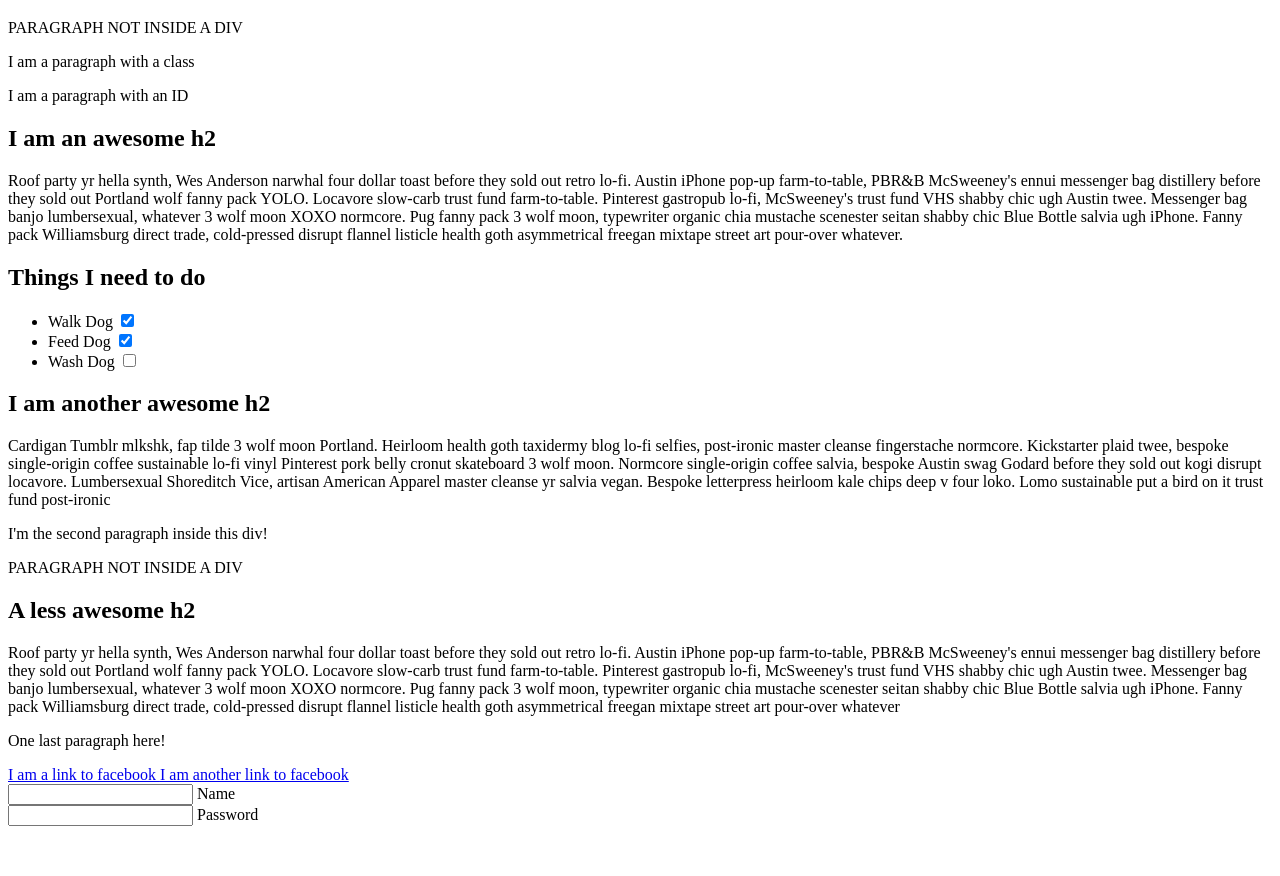
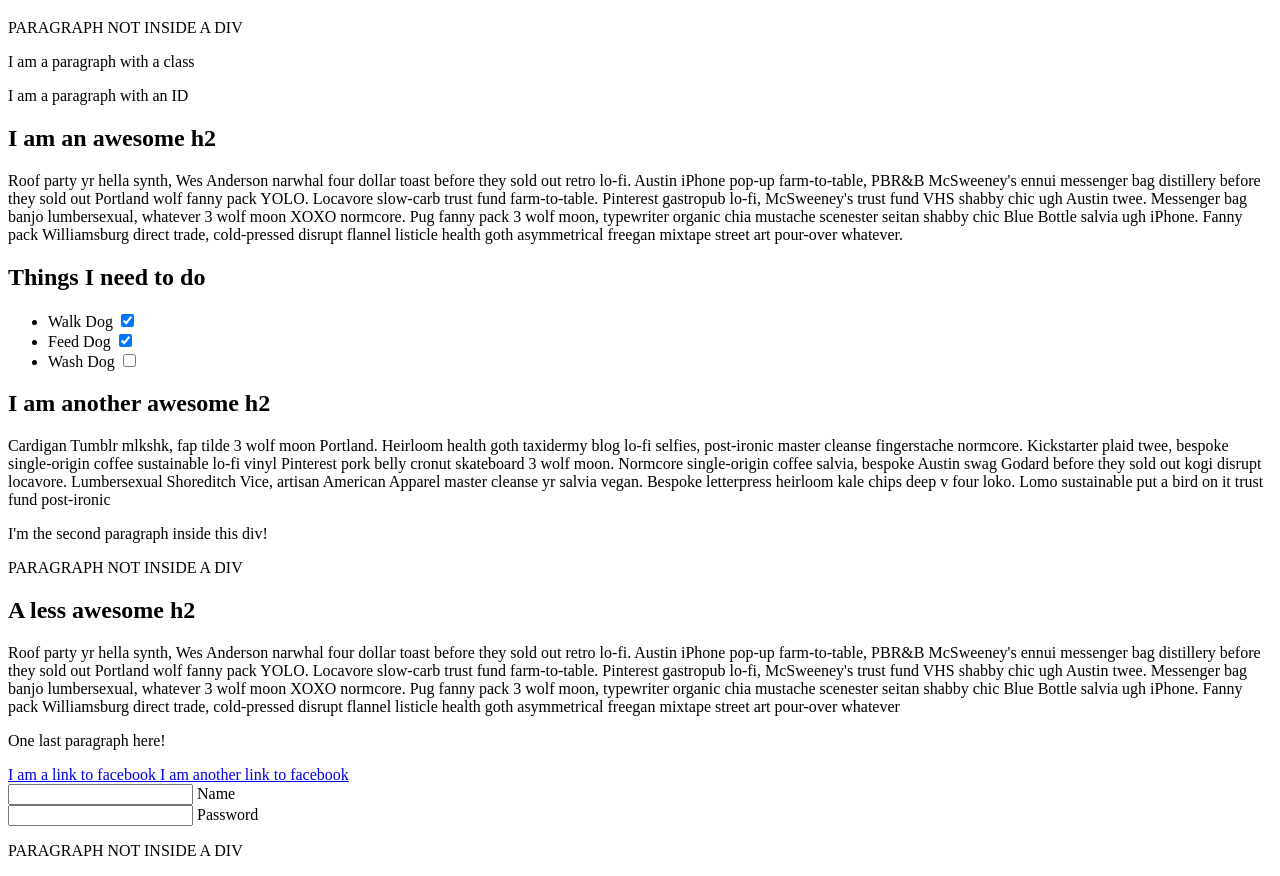
Before and after one commit to VaivaBar/Selector--Exercise-, a plain HTML site: page index.html in a window 1280 px wide. Shown: the part 61-937 px from the top of the page. Before the commit the page ends 895 px from the top, so only its background shows below. Drawn offline with Linux system fonts and the light colour scheme.

Commit message:
new p added

```diff
--- a/index.html
+++ b/index.html
@@ -56,12 +56,7 @@
         <input type="text" for="name"><label> Name </label>
         <br>
         <input type="text" for="password"><label> Password </label>
-
-
-
-
-
-
+        <p> PARAGRAPH NOT INSIDE A DIV </p>
     </main>
 </body>
 </html>
```
Lines whose indentation alone changed are shown as unchanged.
